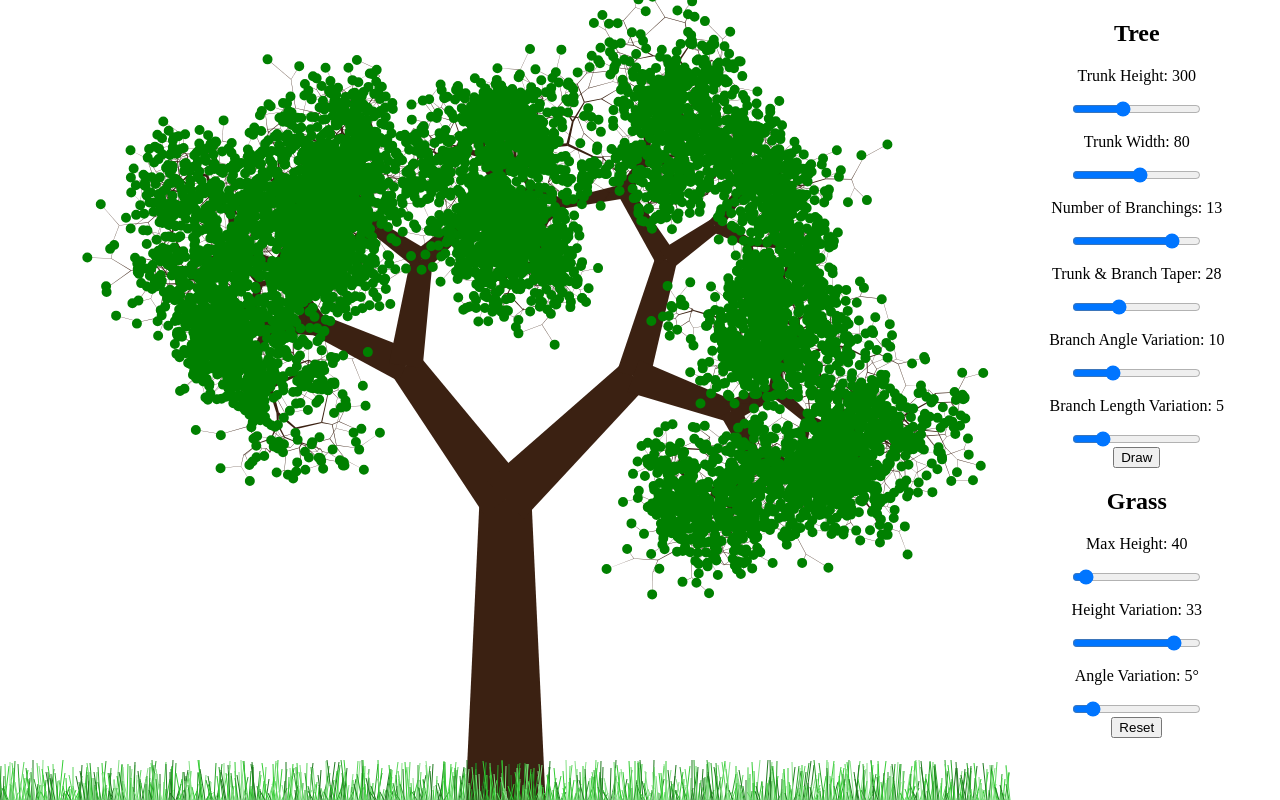
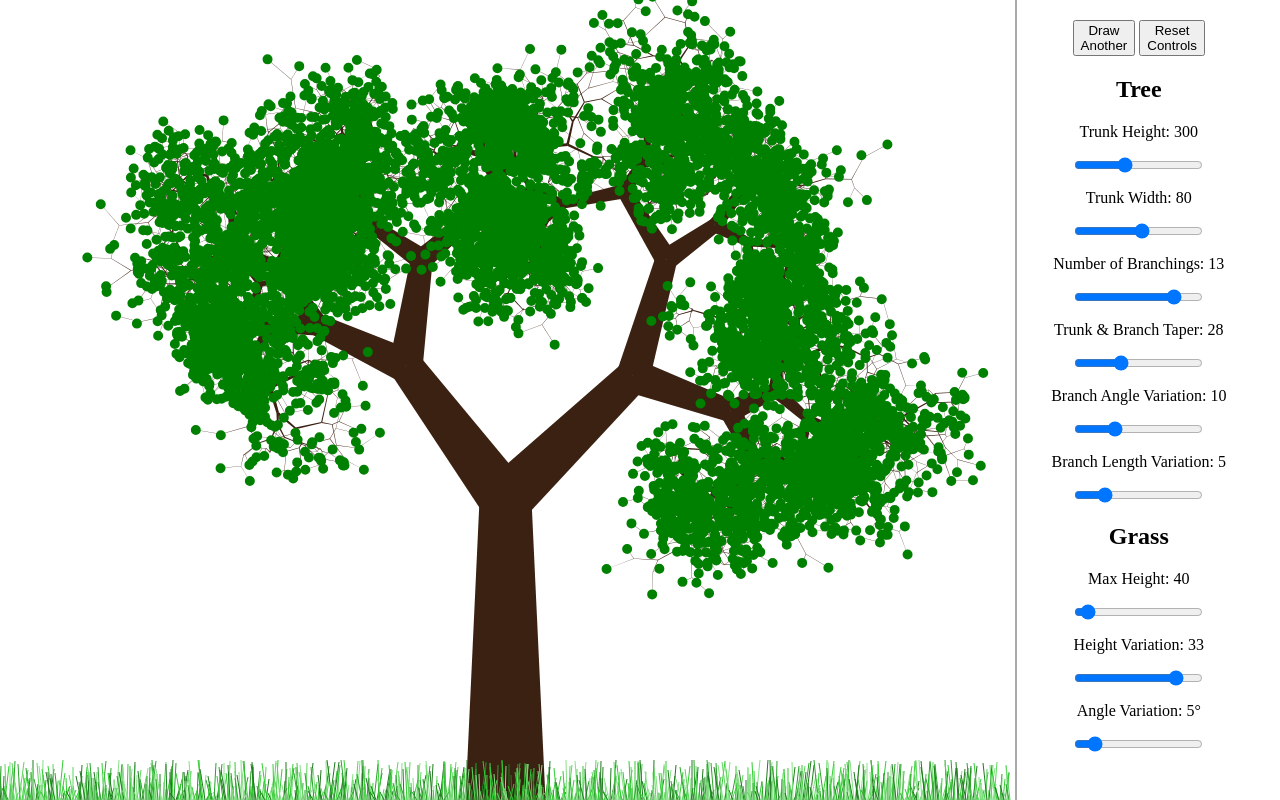
Before and after one commit to flintsteel7/Trees, a website built with webpack: page dist/index.html in a window 1280 px wide. Built offline with nearby package versions, Linux system fonts and the light colour scheme.

Commit message:
improve control layout

```diff
--- a/dist/index.html
+++ b/dist/index.html
@@ -4,9 +4,12 @@
     <link rel="stylesheet" href="style/style.css">
   </head>
   <body>
-    <canvas class="inl-blk width-80" id="mainCanvas">
-    </canvas>
+    <canvas class="inl-blk width-80" id="mainCanvas"></canvas>
     <div class="inl-blk width-20" id="controlPanel">
+      <div class="buttons center">
+        <button id="drawButton" type="button">Draw<br />Another</button>
+        <button id="resetButton" type="reset">Reset<br />Controls</button>
+      </div>
       <form id="treeControlForm">
         <h2>Tree</h2>
         <p class="center">Trunk Height: <span id="treeTrunkHeightValue"></span></p>
@@ -22,7 +25,6 @@
         <p class="center">Branch Length Variation: <span id="treeBranchLengthVariationValue"></span></p>
         <input id="treeBranchLengthVariation" type="range" />
       </form>
-      <button id="drawButton" type="button">Draw</button>
       <form id="grassControlForm">
         <h2>Grass</h2>
         <p class="center">Max Height: <span id="grassMaxHeightValue"></span></p>
@@ -31,7 +33,6 @@
         <input id="grassHeightVar" type="range" />
         <p class="center">Angle Variation: <span id="grassAngleValue"></span>&deg;</p>
         <input id="grassAngle" type="range" />
-        <button id="resetButton" type="reset">Reset</button>
       </form>
     </div>
   </body>
--- a/dist/style/style.css
+++ b/dist/style/style.css
@@ -1,7 +1,9 @@
-html {}
-body { margin: 0; }
+html { height: 100%; }
+body { height: 100%; margin: 0; }
 h2 { text-align: center; }
-button, input[type="range"] { display: block; margin: 0 auto; }
+div:not(.buttons) { border-left: 2px solid darkgray; height: 100%; }
+input[type="range"] { display: block; margin: 0 auto; }
+.buttons { margin-top: 20px; }
 .center { text-align: center; }
 .inl-blk { display: inline-block; vertical-align: top; }
 .width-20 { width: 19%; max-width: 19%; }
```
